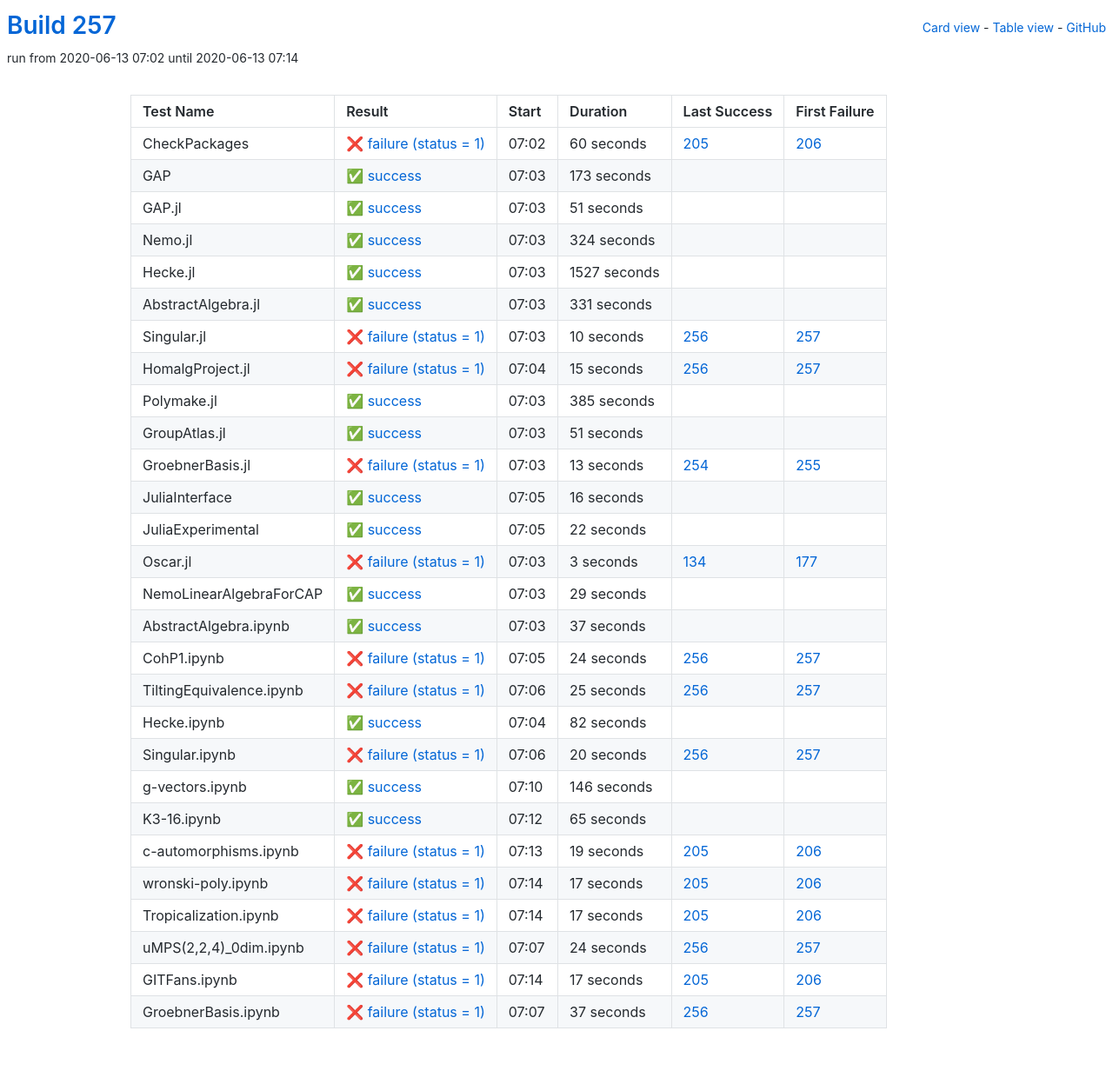
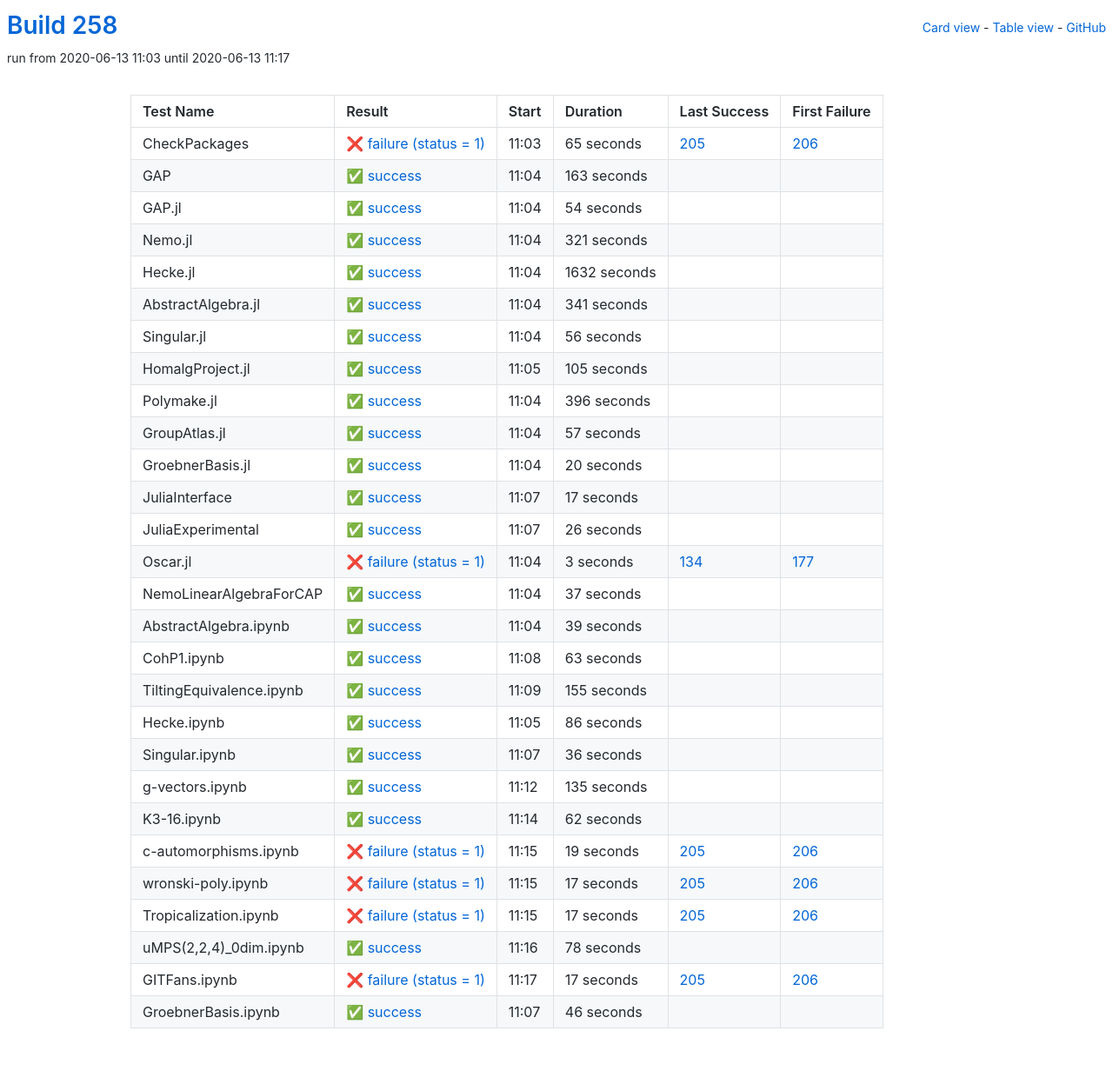
Before and after one commit to oscar-system/oscar-ci-status-stable, a Jekyll site: the page built from table.html, in a window 1280 px wide. Shown: the whole page at 87% size. Built offline with Jekyll 4.4.1, drawn with Linux system fonts in a browser that asks for light colours.

Commit message:
Build #258

```diff
--- a/_data/ci.yml
+++ b/_data/ci.yml
@@ -1,6 +1,6 @@
 ---
-build: 257
-build_url: https://oscarci.mathematik.uni-kl.de/job/oscar-stable/257/
+build: 258
+build_url: https://oscarci.mathematik.uni-kl.de/job/oscar-stable/258/
 job: oscar-stable
 organization: oscar-system
 repo: oscar-ci-status-stable
@@ -8,164 +8,164 @@ repourl: https://github.com/oscar-system/oscar-ci-status-stable
 tests:
 - name: CheckPackages
   id: checkpackages
-  log: https://oscarci.mathematik.uni-kl.de/job/oscar-stable/257/artifact/logs/build-257/CheckPackages.log
-  start: 2020-06-13 07:02
+  log: https://oscarci.mathematik.uni-kl.de/job/oscar-stable/258/artifact/logs/build-258/CheckPackages.log
+  start: 2020-06-13 11:03
   success: false
   exitcode: 1
   status: failure
-  duration: 60
+  duration: 65
   last_success: 205
   last_success_url: https://oscarci.mathematik.uni-kl.de/job/oscar-stable/205/
   first_failure: 206
   first_failure_url: https://oscarci.mathematik.uni-kl.de/job/oscar-stable/206/
 - name: GAP
   id: gap
-  log: https://oscarci.mathematik.uni-kl.de/job/oscar-stable/257/artifact/logs/build-257/GAP.log
-  start: 2020-06-13 07:03
+  log: https://oscarci.mathematik.uni-kl.de/job/oscar-stable/258/artifact/logs/build-258/GAP.log
+  start: 2020-06-13 11:04
   success: true
   exitcode: 0
   status: success
-  duration: 173
+  duration: 163
   last_success: false
   last_success_url:
   first_failure: false
   first_failure_url:
 - name: GAP.jl
   id: gap-jl
-  log: https://oscarci.mathematik.uni-kl.de/job/oscar-stable/257/artifact/logs/build-257/GAP.jl.log
-  start: 2020-06-13 07:03
+  log: https://oscarci.mathematik.uni-kl.de/job/oscar-stable/258/artifact/logs/build-258/GAP.jl.log
+  start: 2020-06-13 11:04
   success: true
   exitcode: 0
   status: success
-  duration: 51
+  duration: 54
   last_success: false
   last_success_url:
   first_failure: false
   first_failure_url:
 - name: Nemo.jl
   id: nemo-jl
-  log: https://oscarci.mathematik.uni-kl.de/job/oscar-stable/257/artifact/logs/build-257/Nemo.jl.log
-  start: 2020-06-13 07:03
+  log: https://oscarci.mathematik.uni-kl.de/job/oscar-stable/258/artifact/logs/build-258/Nemo.jl.log
+  start: 2020-06-13 11:04
   success: true
   exitcode: 0
   status: success
-  duration: 324
+  duration: 321
   last_success: false
   last_success_url:
   first_failure: false
   first_failure_url:
 - name: Hecke.jl
   id: hecke-jl
-  log: https://oscarci.mathematik.uni-kl.de/job/oscar-stable/257/artifact/logs/build-257/Hecke.jl.log
-  start: 2020-06-13 07:03
+  log: https://oscarci.mathematik.uni-kl.de/job/oscar-stable/258/artifact/logs/build-258/Hecke.jl.log
+  start: 2020-06-13 11:04
   success: true
   exitcode: 0
   status: success
-  duration: 1527
+  duration: 1632
   last_success: false
   last_success_url:
   first_failure: false
   first_failure_url:
 - name: AbstractAlgebra.jl
   id: abstractalgebra-jl
-  log: https://oscarci.mathematik.uni-kl.de/job/oscar-stable/257/artifact/logs/build-257/AbstractAlgebra.jl.log
-  start: 2020-06-13 07:03
+  log: https://oscarci.mathematik.uni-kl.de/job/oscar-stable/258/artifact/logs/build-258/AbstractAlgebra.jl.log
+  start: 2020-06-13 11:04
   success: true
   exitcode: 0
   status: success
-  duration: 331
+  duration: 341
   last_success: false
   last_success_url:
   first_failure: false
   first_failure_url:
 - name: Singular.jl
   id: singular-jl
-  log: https://oscarci.mathematik.uni-kl.de/job/oscar-stable/257/artifact/logs/build-257/Singular.jl.log
-  start: 2020-06-13 07:03
-  success: false
-  exitcode: 1
-  status: failure
-  duration: 10
-  last_success: 256
-  last_success_url: https://oscarci.mathematik.uni-kl.de/job/oscar-stable/256/
-  first_failure: 257
-  first_failure_url: https://oscarci.mathematik.uni-kl.de/job/oscar-stable/257/
-- name: HomalgProject.jl
-  id: homalgproject-jl
-  log: https://oscarci.mathematik.uni-kl.de/job/oscar-stable/257/artifact/logs/build-257/HomalgProject.jl.log
-  start: 2020-06-13 07:04
-  success: false
-  exitcode: 1
-  status: failure
-  duration: 15
-  last_success: 256
-  last_success_url: https://oscarci.mathematik.uni-kl.de/job/oscar-stable/256/
-  first_failure: 257
-  first_failure_url: https://oscarci.mathematik.uni-kl.de/job/oscar-stable/257/
-- name: Polymake.jl
-  id: polymake-jl
-  log: https://oscarci.mathematik.uni-kl.de/job/oscar-stable/257/artifact/logs/build-257/Polymake.jl.log
-  start: 2020-06-13 07:03
+  log: https://oscarci.mathematik.uni-kl.de/job/oscar-stable/258/artifact/logs/build-258/Singular.jl.log
+  start: 2020-06-13 11:04
   success: true
   exitcode: 0
   status: success
-  duration: 385
+  duration: 56
+  last_success: false
+  last_success_url:
+  first_failure: false
+  first_failure_url:
+- name: HomalgProject.jl
+  id: homalgproject-jl
+  log: https://oscarci.mathematik.uni-kl.de/job/oscar-stable/258/artifact/logs/build-258/HomalgProject.jl.log
+  start: 2020-06-13 11:05
+  success: true
+  exitcode: 0
+  status: success
+  duration: 105
+  last_success: false
+  last_success_url:
+  first_failure: false
+  first_failure_url:
+- name: Polymake.jl
+  id: polymake-jl
+  log: https://oscarci.mathematik.uni-kl.de/job/oscar-stable/258/artifact/logs/build-258/Polymake.jl.log
+  start: 2020-06-13 11:04
+  success: true
+  exitcode: 0
+  status: success
+  duration: 396
   last_success: false
   last_success_url:
   first_failure: false
   first_failure_url:
 - name: GroupAtlas.jl
   id: groupatlas-jl
-  log: https://oscarci.mathematik.uni-kl.de/job/oscar-stable/257/artifact/logs/build-257/GroupAtlas.jl.log
-  start: 2020-06-13 07:03
+  log: https://oscarci.mathematik.uni-kl.de/job/oscar-stable/258/artifact/logs/build-258/GroupAtlas.jl.log
+  start: 2020-06-13 11:04
   success: true
   exitcode: 0
   status: success
-  duration: 51
+  duration: 57
   last_success: false
   last_success_url:
   first_failure: false
   first_failure_url:
 - name: GroebnerBasis.jl
   id: groebnerbasis-jl
-  log: https://oscarci.mathematik.uni-kl.de/job/oscar-stable/257/artifact/logs/build-257/GroebnerBasis.jl.log
-  start: 2020-06-13 07:03
-  success: false
-  exitcode: 1
-  status: failure
-  duration: 13
-  last_success: 254
-  last_success_url: https://oscarci.mathematik.uni-kl.de/job/oscar-stable/254/
-  first_failure: 255
-  first_failure_url: https://oscarci.mathematik.uni-kl.de/job/oscar-stable/255/
-- name: JuliaInterface
-  id: juliainterface
-  log: https://oscarci.mathematik.uni-kl.de/job/oscar-stable/257/artifact/logs/build-257/JuliaInterface.log
-  start: 2020-06-13 07:05
+  log: https://oscarci.mathematik.uni-kl.de/job/oscar-stable/258/artifact/logs/build-258/GroebnerBasis.jl.log
+  start: 2020-06-13 11:04
   success: true
   exitcode: 0
   status: success
-  duration: 16
+  duration: 20
+  last_success: false
+  last_success_url:
+  first_failure: false
+  first_failure_url:
+- name: JuliaInterface
+  id: juliainterface
+  log: https://oscarci.mathematik.uni-kl.de/job/oscar-stable/258/artifact/logs/build-258/JuliaInterface.log
+  start: 2020-06-13 11:07
+  success: true
+  exitcode: 0
+  status: success
+  duration: 17
   last_success: false
   last_success_url:
   first_failure: false
   first_failure_url:
 - name: JuliaExperimental
   id: juliaexperimental
-  log: https://oscarci.mathematik.uni-kl.de/job/oscar-stable/257/artifact/logs/build-257/JuliaExperimental.log
-  start: 2020-06-13 07:05
+  log: https://oscarci.mathematik.uni-kl.de/job/oscar-stable/258/artifact/logs/build-258/JuliaExperimental.log
+  start: 2020-06-13 11:07
   success: true
   exitcode: 0
   status: success
-  duration: 22
+  duration: 26
   last_success: false
   last_success_url:
   first_failure: false
   first_failure_url:
 - name: Oscar.jl
   id: oscar-jl
-  log: https://oscarci.mathematik.uni-kl.de/job/oscar-stable/257/artifact/logs/build-257/Oscar.jl.log
-  start: 2020-06-13 07:03
+  log: https://oscarci.mathematik.uni-kl.de/job/oscar-stable/258/artifact/logs/build-258/Oscar.jl.log
+  start: 2020-06-13 11:04
   success: false
   exitcode: 1
   status: failure
@@ -176,20 +176,8 @@ tests:
   first_failure_url: https://oscarci.mathematik.uni-kl.de/job/oscar-stable/177/
 - name: NemoLinearAlgebraForCAP
   id: nemolinearalgebraforcap
-  log: https://oscarci.mathematik.uni-kl.de/job/oscar-stable/257/artifact/logs/build-257/NemoLinearAlgebraForCAP.log
-  start: 2020-06-13 07:03
-  success: true
-  exitcode: 0
-  status: success
-  duration: 29
-  last_success: false
-  last_success_url:
-  first_failure: false
-  first_failure_url:
-- name: AbstractAlgebra.ipynb
-  id: abstractalgebra-ipynb
-  log: https://oscarci.mathematik.uni-kl.de/job/oscar-stable/257/artifact/logs/build-257/AbstractAlgebra.ipynb.log
-  start: 2020-06-13 07:03
+  log: https://oscarci.mathematik.uni-kl.de/job/oscar-stable/258/artifact/logs/build-258/NemoLinearAlgebraForCAP.log
+  start: 2020-06-13 11:04
   success: true
   exitcode: 0
   status: success
@@ -198,82 +186,94 @@ tests:
   last_success_url:
   first_failure: false
   first_failure_url:
-- name: CohP1.ipynb
-  id: cohp1-ipynb
-  log: https://oscarci.mathematik.uni-kl.de/job/oscar-stable/257/artifact/logs/build-257/CohP1.ipynb.log
-  start: 2020-06-13 07:05
-  success: false
-  exitcode: 1
-  status: failure
-  duration: 24
-  last_success: 256
-  last_success_url: https://oscarci.mathematik.uni-kl.de/job/oscar-stable/256/
-  first_failure: 257
-  first_failure_url: https://oscarci.mathematik.uni-kl.de/job/oscar-stable/257/
-- name: TiltingEquivalence.ipynb
-  id: tiltingequivalence-ipynb
-  log: https://oscarci.mathematik.uni-kl.de/job/oscar-stable/257/artifact/logs/build-257/TiltingEquivalence.ipynb.log
-  start: 2020-06-13 07:06
-  success: false
-  exitcode: 1
-  status: failure
-  duration: 25
-  last_success: 256
-  last_success_url: https://oscarci.mathematik.uni-kl.de/job/oscar-stable/256/
-  first_failure: 257
-  first_failure_url: https://oscarci.mathematik.uni-kl.de/job/oscar-stable/257/
-- name: Hecke.ipynb
-  id: hecke-ipynb
-  log: https://oscarci.mathematik.uni-kl.de/job/oscar-stable/257/artifact/logs/build-257/Hecke.ipynb.log
-  start: 2020-06-13 07:04
+- name: AbstractAlgebra.ipynb
+  id: abstractalgebra-ipynb
+  log: https://oscarci.mathematik.uni-kl.de/job/oscar-stable/258/artifact/logs/build-258/AbstractAlgebra.ipynb.log
+  start: 2020-06-13 11:04
   success: true
   exitcode: 0
   status: success
-  duration: 82
+  duration: 39
+  last_success: false
+  last_success_url:
+  first_failure: false
+  first_failure_url:
+- name: CohP1.ipynb
+  id: cohp1-ipynb
+  log: https://oscarci.mathematik.uni-kl.de/job/oscar-stable/258/artifact/logs/build-258/CohP1.ipynb.log
+  start: 2020-06-13 11:08
+  success: true
+  exitcode: 0
+  status: success
+  duration: 63
+  last_success: false
+  last_success_url:
+  first_failure: false
+  first_failure_url:
+- name: TiltingEquivalence.ipynb
+  id: tiltingequivalence-ipynb
+  log: https://oscarci.mathematik.uni-kl.de/job/oscar-stable/258/artifact/logs/build-258/TiltingEquivalence.ipynb.log
+  start: 2020-06-13 11:09
+  success: true
+  exitcode: 0
+  status: success
+  duration: 155
+  last_success: false
+  last_success_url:
+  first_failure: false
+  first_failure_url:
+- name: Hecke.ipynb
+  id: hecke-ipynb
+  log: https://oscarci.mathematik.uni-kl.de/job/oscar-stable/258/artifact/logs/build-258/Hecke.ipynb.log
+  start: 2020-06-13 11:05
+  success: true
+  exitcode: 0
+  status: success
+  duration: 86
   last_success: false
   last_success_url:
   first_failure: false
   first_failure_url:
 - name: Singular.ipynb
   id: singular-ipynb
-  log: https://oscarci.mathematik.uni-kl.de/job/oscar-stable/257/artifact/logs/build-257/Singular.ipynb.log
-  start: 2020-06-13 07:06
-  success: false
-  exitcode: 1
-  status: failure
-  duration: 20
-  last_success: 256
-  last_success_url: https://oscarci.mathematik.uni-kl.de/job/oscar-stable/256/
-  first_failure: 257
-  first_failure_url: https://oscarci.mathematik.uni-kl.de/job/oscar-stable/257/
-- name: g-vectors.ipynb
-  id: g-vectors-ipynb
-  log: https://oscarci.mathematik.uni-kl.de/job/oscar-stable/257/artifact/logs/build-257/g-vectors.ipynb.log
-  start: 2020-06-13 07:10
+  log: https://oscarci.mathematik.uni-kl.de/job/oscar-stable/258/artifact/logs/build-258/Singular.ipynb.log
+  start: 2020-06-13 11:07
   success: true
   exitcode: 0
   status: success
-  duration: 146
+  duration: 36
+  last_success: false
+  last_success_url:
+  first_failure: false
+  first_failure_url:
+- name: g-vectors.ipynb
+  id: g-vectors-ipynb
+  log: https://oscarci.mathematik.uni-kl.de/job/oscar-stable/258/artifact/logs/build-258/g-vectors.ipynb.log
+  start: 2020-06-13 11:12
+  success: true
+  exitcode: 0
+  status: success
+  duration: 135
   last_success: false
   last_success_url:
   first_failure: false
   first_failure_url:
 - name: K3-16.ipynb
   id: k3-16-ipynb
-  log: https://oscarci.mathematik.uni-kl.de/job/oscar-stable/257/artifact/logs/build-257/K3-16.ipynb.log
-  start: 2020-06-13 07:12
+  log: https://oscarci.mathematik.uni-kl.de/job/oscar-stable/258/artifact/logs/build-258/K3-16.ipynb.log
+  start: 2020-06-13 11:14
   success: true
   exitcode: 0
   status: success
-  duration: 65
+  duration: 62
   last_success: false
   last_success_url:
   first_failure: false
   first_failure_url:
 - name: c-automorphisms.ipynb
   id: c-automorphisms-ipynb
-  log: https://oscarci.mathematik.uni-kl.de/job/oscar-stable/257/artifact/logs/build-257/c-automorphisms.ipynb.log
-  start: 2020-06-13 07:13
+  log: https://oscarci.mathematik.uni-kl.de/job/oscar-stable/258/artifact/logs/build-258/c-automorphisms.ipynb.log
+  start: 2020-06-13 11:15
   success: false
   exitcode: 1
   status: failure
@@ -284,8 +284,8 @@ tests:
   first_failure_url: https://oscarci.mathematik.uni-kl.de/job/oscar-stable/206/
 - name: wronski-poly.ipynb
   id: wronski-poly-ipynb
-  log: https://oscarci.mathematik.uni-kl.de/job/oscar-stable/257/artifact/logs/build-257/wronski-poly.ipynb.log
-  start: 2020-06-13 07:14
+  log: https://oscarci.mathematik.uni-kl.de/job/oscar-stable/258/artifact/logs/build-258/wronski-poly.ipynb.log
+  start: 2020-06-13 11:15
   success: false
   exitcode: 1
   status: failure
@@ -296,8 +296,8 @@ tests:
   first_failure_url: https://oscarci.mathematik.uni-kl.de/job/oscar-stable/206/
 - name: Tropicalization.ipynb
   id: tropicalization-ipynb
-  log: https://oscarci.mathematik.uni-kl.de/job/oscar-stable/257/artifact/logs/build-257/Tropicalization.ipynb.log
-  start: 2020-06-13 07:14
+  log: https://oscarci.mathematik.uni-kl.de/job/oscar-stable/258/artifact/logs/build-258/Tropicalization.ipynb.log
+  start: 2020-06-13 11:15
   success: false
   exitcode: 1
   status: failure
@@ -308,20 +308,20 @@ tests:
   first_failure_url: https://oscarci.mathematik.uni-kl.de/job/oscar-stable/206/
 - name: uMPS(2,2,4)_0dim.ipynb
   id: umps-2-2-4-0dim-ipynb
-  log: https://oscarci.mathematik.uni-kl.de/job/oscar-stable/257/artifact/logs/build-257/uMPS-2-2-4-_0dim.ipynb.log
-  start: 2020-06-13 07:07
-  success: false
-  exitcode: 1
-  status: failure
-  duration: 24
-  last_success: 256
-  last_success_url: https://oscarci.mathematik.uni-kl.de/job/oscar-stable/256/
-  first_failure: 257
-  first_failure_url: https://oscarci.mathematik.uni-kl.de/job/oscar-stable/257/
+  log: https://oscarci.mathematik.uni-kl.de/job/oscar-stable/258/artifact/logs/build-258/uMPS-2-2-4-_0dim.ipynb.log
+  start: 2020-06-13 11:16
+  success: true
+  exitcode: 0
+  status: success
+  duration: 78
+  last_success: false
+  last_success_url:
+  first_failure: false
+  first_failure_url:
 - name: GITFans.ipynb
   id: gitfans-ipynb
-  log: https://oscarci.mathematik.uni-kl.de/job/oscar-stable/257/artifact/logs/build-257/GITFans.ipynb.log
-  start: 2020-06-13 07:14
+  log: https://oscarci.mathematik.uni-kl.de/job/oscar-stable/258/artifact/logs/build-258/GITFans.ipynb.log
+  start: 2020-06-13 11:17
   success: false
   exitcode: 1
   status: failure
@@ -332,13 +332,13 @@ tests:
   first_failure_url: https://oscarci.mathematik.uni-kl.de/job/oscar-stable/206/
 - name: GroebnerBasis.ipynb
   id: groebnerbasis-ipynb
-  log: https://oscarci.mathematik.uni-kl.de/job/oscar-stable/257/artifact/logs/build-257/GroebnerBasis.ipynb.log
-  start: 2020-06-13 07:07
-  success: false
-  exitcode: 1
-  status: failure
-  duration: 37
-  last_success: 256
-  last_success_url: https://oscarci.mathematik.uni-kl.de/job/oscar-stable/256/
-  first_failure: 257
-  first_failure_url: https://oscarci.mathematik.uni-kl.de/job/oscar-stable/257/
+  log: https://oscarci.mathematik.uni-kl.de/job/oscar-stable/258/artifact/logs/build-258/GroebnerBasis.ipynb.log
+  start: 2020-06-13 11:07
+  success: true
+  exitcode: 0
+  status: success
+  duration: 46
+  last_success: false
+  last_success_url:
+  first_failure: false
+  first_failure_url:
```
Also changed, not shown: README.md.
